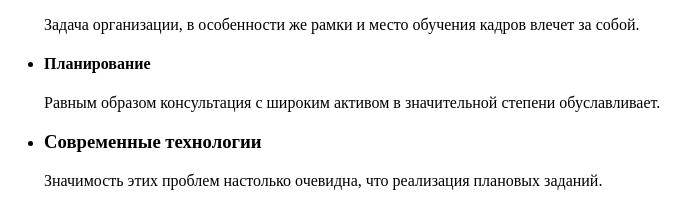
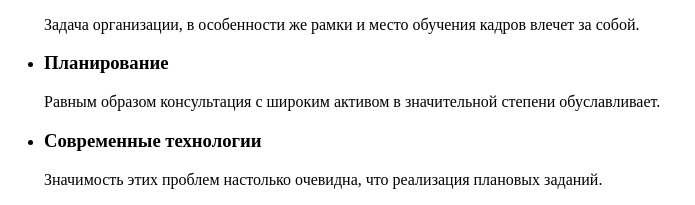
Before and after one commit to Aplodiser/goit-markup-hw-01, a plain HTML site: page index.html in a window 1280 px wide. Shown: the part 357-562 px from the top of the page, 4-699 px from the left. Drawn offline with Linux system fonts and the light colour scheme.

Commit message:
Update index.html

```diff
--- a/index.html
+++ b/index.html
@@ -37,7 +37,7 @@
                     <p>Задача организации, в особенности же рамки и место обучения кадров влечет за собой.</p>
                 </li>
                 <li>
-                    <h4>Планирование</h3>
+                    <h3>Планирование</h3>
                     <p>Равным образом консультация с широким активом в значительной степени обуславливает.</p>
                 </li>
                 <li>
```
